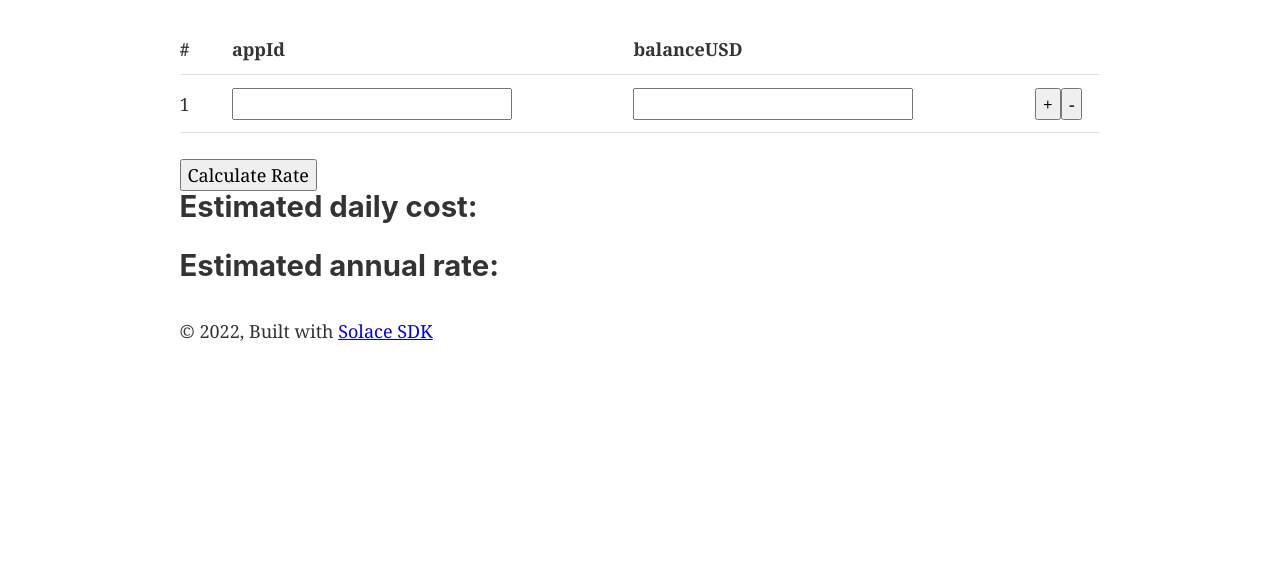
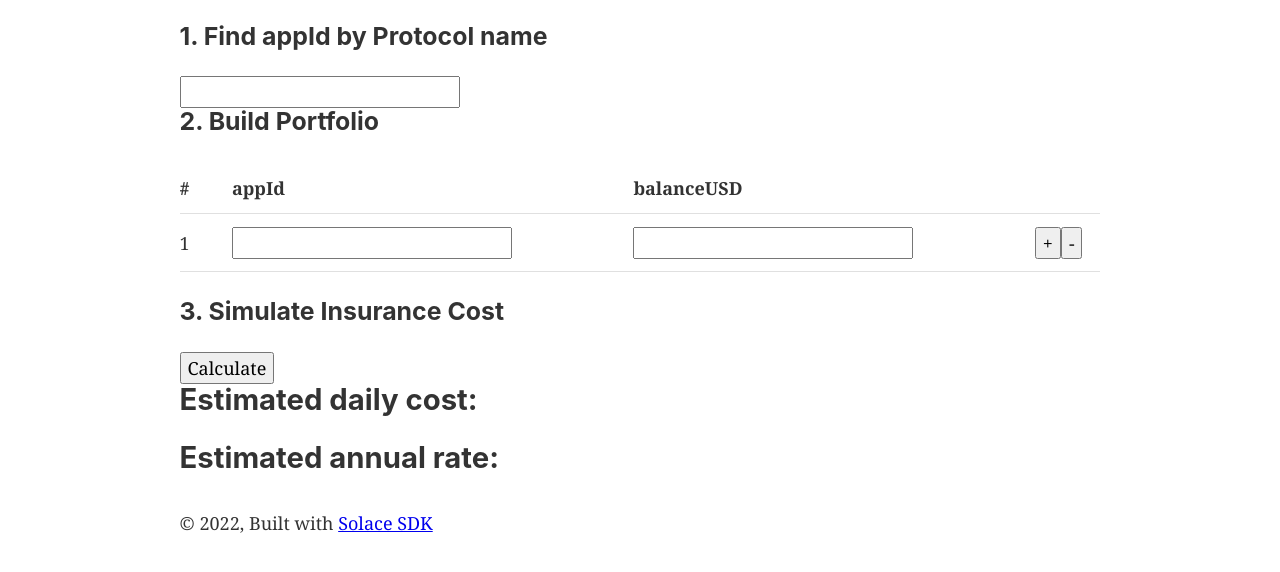
Before and after one commit to i001962/defi-insurance-quote, a Gatsby site: page /page2 in a window 1280 px wide. Shown: the part 100-672 px from the top of the page. Built offline with nearby package versions, Linux system fonts and the light colour scheme; Gatsby itself is replaced by a stand-in of ours; what @solace-fi/sdk would draw is missing.

Commit message:
hack to help lookup appIds

```diff
--- a/src/pages/page2.js
+++ b/src/pages/page2.js
@@ -5,7 +5,189 @@ import Layout from "../components/layout"
 import Seo from "../components/seo"
 
 const fetcher = new Fetcher(1)
-var result;
+const result = [
+  "aave-amm",
+  "aave-safety-module",
+  "aave",
+  "aave-v2",
+  "aavegotchi",
+  "abracadabra",
+  "adamant",
+  "alchemix",
+  "alkemi",
+  "alpha-tokenomics",
+  "alpha-v1",
+  "alpha-v2",
+  "apeswap",
+  "apy",
+  "arcx",
+  "armor",
+  "autofarm",
+  "b-protocol",
+  "badger",
+  "balancer-v1",
+  "balancer-v2",
+  "bancor",
+  "bao",
+  "barnbridge",
+  "barnbridge-smart-yield",
+  "beefy",
+  "beethoven-x",
+  "belt",
+  "benqi",
+  "bent",
+  "blizz",
+  "compound",
+  "convex",
+  "cream",
+  "cryptex",
+  "curve",
+  "defi-kingdoms",
+  "defi-swap",
+  "defisaver",
+  "derivadex",
+  "deversifi",
+  "dforce",
+  "dfyn",
+  "dhedge",
+  "dinoswap",
+  "dodo",
+  "dopex",
+  "dydx",
+  "88mph",
+  "88mph-v3",
+  "element",
+  "eleven-finance",
+  "ellipsis",
+  "fei",
+  "float-protocol",
+  "frax",
+  "geist",
+  "gmx",
+  "governor-dao",
+  "grim",
+  "gro",
+  "harvest",
+  "hector-dao",
+  "hegic",
+  "honeyswap",
+  "hop",
+  "hundred-finance",
+  "idle",
+  "illuvium",
+  "index-coop",
+  "indexed",
+  "inverse",
+  "iron",
+  "iron-bank",
+  "jones-dao",
+  "keep-network",
+  "keeper-dao",
+  "klima",
+  "klondike",
+  "kogefarm",
+  "kyber-dmm",
+  "liquity",
+  "looksrare",
+  "loopring",
+  "lydia",
+  "lyra",
+  "maker",
+  "maple",
+  "mirror",
+  "mooniswap",
+  "mstable",
+  "nexus-mutual",
+  "nft20",
+  "nftx",
+  "nsure-network",
+  "olympus",
+  "ondo",
+  "1inch",
+  "onx",
+  "opium-network",
+  "opyn",
+  "origin",
+  "orion-protocol",
+  "otterclam",
+  "pancakeswap",
+  "pangolin",
+  "penguin",
+  "perpetual-protocol",
+  "pickle",
+  "pie-dao",
+  "platypus-finance",
+  "polywhale",
+  "pooltogether",
+  "pooltogether-v4",
+  "popsicle",
+  "powerpool",
+  "qi-dao",
+  "quickswap",
+  "r-u-generous",
+  "railgun",
+  "rari",
+  "rari-fuse",
+  "realt",
+  "reaper",
+  "redacted-cartel",
+  "reflexer",
+  "ribbon",
+  "ribbon-v2",
+  "sablier",
+  "saddle",
+  "scarecrow",
+  "scream",
+  "shapeshift",
+  "shell",
+  "snowball",
+  "snowbank",
+  "snowdog",
+  "snowswap",
+  "spartacus",
+  "spiritswap",
+  "spookyswap",
+  "squid",
+  "stake-dao",
+  "stormswap",
+  "superfluid",
+  "sushiswap",
+  "sushiswap-bentobox",
+  "sushiswap-kashi",
+  "swapr",
+  "swerve",
+  "synlev",
+  "synthetix",
+  "tarot",
+  "teddy-cash",
+  "the-graph",
+  "tokemak",
+  "tokenlon",
+  "tomb",
+  "tornado-cash",
+  "traderjoe",
+  "truefi",
+  "ubeswap",
+  "unagii",
+  "uniswap",
+  "uniswap-v2",
+  "uniswap-v3",
+  "unit",
+  "universe",
+  "venus",
+  "vesper",
+  "vesta-finance",
+  "waultswap",
+  "wepiggy",
+  "wonderland",
+  "xsigma",
+  "xtoken",
+  "yam",
+  "yaxis",
+  "yearn",
+  "zlot",
+  "morpheus-swap"
+]
 
 async function getSeries() {
     let response = await fetch('https://risk-data.solace.fi/series', {
@@ -22,12 +204,14 @@ async function getSeries() {
 
 const App = () => {
 
-  // getSeries().then(function(series){
-  //   result = series.data.protocolMap.map(a => a.appId);
-  //   console.log(result);
-  // })
+/*    getSeries().then(function(series){
+     result = series.data.protocolMap.map(a => a.appId);
+     console.log(result);
+    return result
 
-  // var result =  getSeries();
+   })
+
+  resulty = getSeries(); */
   // console.log('suggest these ', result ) // uugh need fulfilled array not promise
   const [rows, setRows] = useState([{}]);
   const [fetchedData, setFetchedData] = useState('')
@@ -90,7 +274,12 @@ const App = () => {
     <div>
       <div className="container">
         <div className="row clearfix">
+        <div className="float-right">
+            <h3>1. Find appId by Protocol name</h3>
+            <Autocomplete suggestions={result}  />
+</div>
           <div className="col-md-12 column">
+            <h3>2. Build Portfolio</h3>
             <table className="table table-bordered table-hover" id="tab_logic">
               <thead>
                 <tr>
@@ -133,13 +322,13 @@ const App = () => {
                 ))}
               </tbody>
             </table>
+            <h3>3. Simulate Insurance Cost</h3>
             <button
               onClick={postResults}
               className="btn btn-success float-right"
             >
-              Calculate Rate
+              Calculate
             </button>
-            {/* <Autocomplete suggestions={result} /> */}
           </div>
           <h2> Estimated daily cost: {fetchedData}</h2>
           <h2> Estimated annual rate: {fetchedRate}</h2>
```
